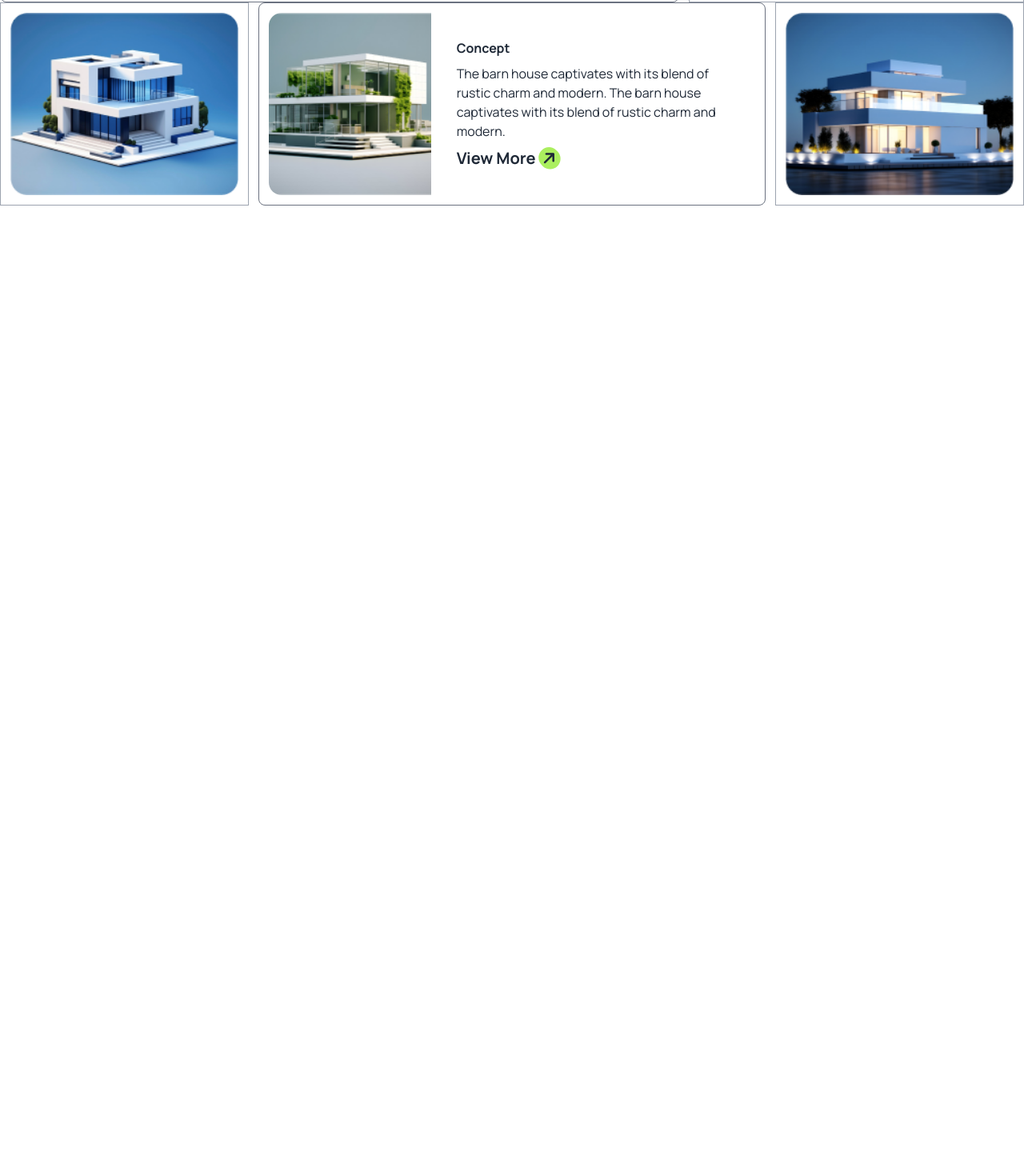
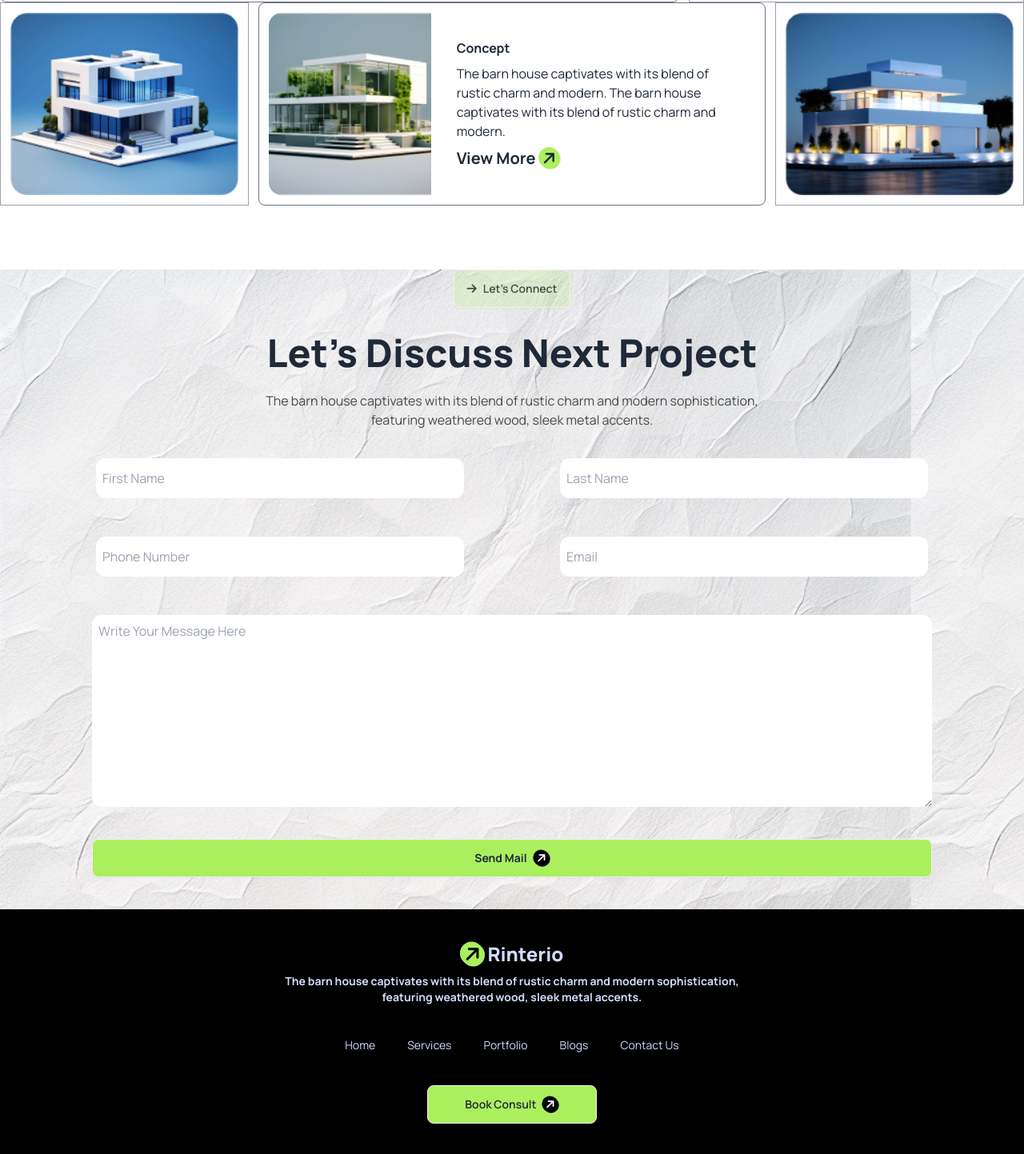
Before and after one commit to MonyeemTAMZID/a-3-b10, a plain HTML site: page index.html in a window 1280 px wide. Shown: the part 2650-4093 px from the top of the page at 80% size. Before the commit the page ends 2987 px from the top, so only its background shows below. Drawn offline with nearby package versions, Linux system fonts and the light colour scheme.

Commit message:
finished all except my own section

```diff
--- a/index.html
+++ b/index.html
@@ -409,9 +409,114 @@
           </div>
         </div>
       </section>
+
+      <!-- forth part -->
+      <section>
+        <div class="min-h-screen" style="background-image: url(assets/bg.jpg)">
+          <!-- text section -->
+          <div class="text-center space-y-4 lg:space-y-6 mb-7">
+            <!-- button -->
+            <div class="flex justify-center">
+              <button class="btn bg-[#ABEF5F33] mb-2 text-[#494949]">
+                <i class="fa-solid fa-arrow-right"></i>Let’s Connect
+              </button>
+            </div>
+            <!-- text part -->
+            <h2 class="font-extrabold text-4xl md:text-5xl">
+              Let’s Discuss Next Project
+            </h2>
+            <p class="text-[#494949]">
+              The barn house captivates with its blend of rustic charm and
+              modern sophistication, <br />
+              featuring weathered wood, sleek metal accents.
+            </p>
+          </div>
+          <!-- input section -->
+          <form class="container mx-auto lg:space-y-8 space-y-1">
+            <div class="flex flex-col lg:flex-row justify-evenly items-center">
+              <input
+                class="w-[300px] h-[50px] lg:w-[460px] lg:h-[50px] rounded-xl px-2 my-2"
+                type="text"
+                placeholder="First Name"
+              />
+              <input
+                class="w-[300px] h-[50px] lg:w-[460px] lg:h-[50px] rounded-xl px-2 my-2"
+                type="text"
+                placeholder="Last Name"
+              />
+            </div>
+            <div class="flex flex-col lg:flex-row justify-evenly items-center">
+              <input
+                class="w-[300px] h-[50px] lg:w-[460px] lg:h-[50px] rounded-xl px-2 my-2"
+                type="text"
+                placeholder="Phone Number"
+              />
+              <input
+                class="w-[300px] h-[50px] lg:w-[460px] lg:h-[50px] rounded-xl px-2 my-2"
+                type="text"
+                placeholder="Email"
+              />
+            </div>
+            <div class="flex flex-col lg:flex-row justify-center items-center">
+              <textarea
+                placeholder="Write Your Message Here"
+                class="w-[300px] h-[200px] lg:w-[1050px] lg:h-[240px] rounded-xl p-2 my-2"
+                name=""
+                id=""
+              ></textarea>
+            </div>
+            <div class="flex flex-col lg:flex-row justify-center items-center">
+              <button
+                class="btn mb-3 w-[300px] lg:w-[1050px] text-center font-bold bg-[#ABEF5F]"
+              >
+                Send Mail
+                <i
+                  class="fa-solid fa-arrow-right -rotate-45 bg-black rounded-full py-1 px-1 text-white"
+                ></i>
+              </button>
+            </div>
+          </form>
+        </div>
+      </section>
+
+      <!-- my own section -->
+      <section></section>
     </main>
 
     <!-- footer section -->
-    <footer></footer>
+    <footer class="footer footer-center bg-black text-primary-content p-10">
+      <aside>
+        <a class="font-extrabold md:text-2xl text-lg px-2 md:px-0"
+          ><i
+            class="fa-solid fa-arrow-right text-black -rotate-45 bg-nav-button rounded-full py-1 px-1"
+          ></i>
+          Rinterio</a
+        >
+        <p class="font-bold">
+          The barn house captivates with its blend of rustic charm and modern
+          sophistication, <br />
+          featuring weathered wood, sleek metal accents.
+        </p>
+      </aside>
+      <nav>
+        <div
+          class="flex flex-col lg:flex-row justify-evenly items-center gap-10"
+        >
+          <a>Home </a>
+          <a>Services </a>
+          <a>Portfolio </a>
+          <a>Blogs </a>
+          <a>Contact Us </a>
+        </div>
+      </nav>
+      <div class="flex">
+        <button class="btn w-[212px] bg-[#ABEF5F]">
+          Book Consult
+          <i
+            class="fa-solid fa-arrow-right -rotate-45 bg-black rounded-full py-1 px-1 text-white"
+          ></i>
+        </button>
+      </div>
+    </footer>
   </body>
 </html>
```
